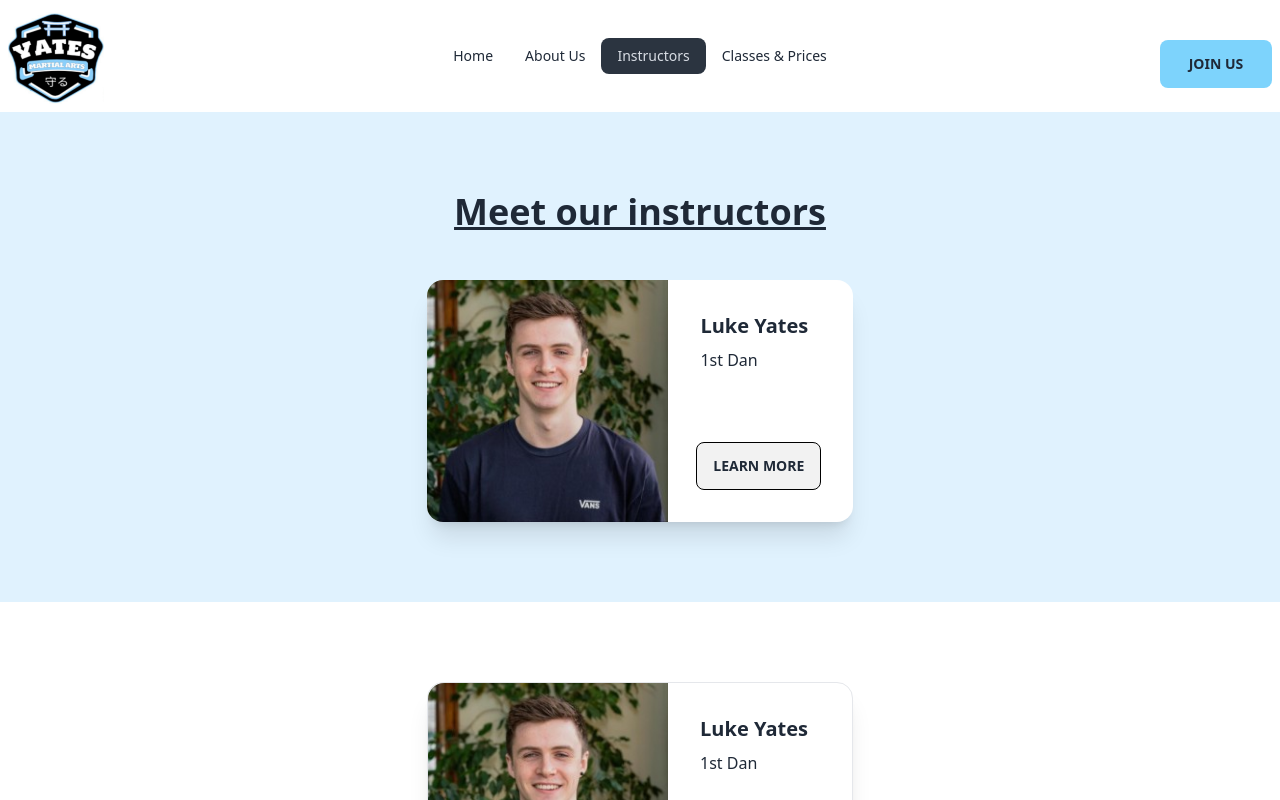
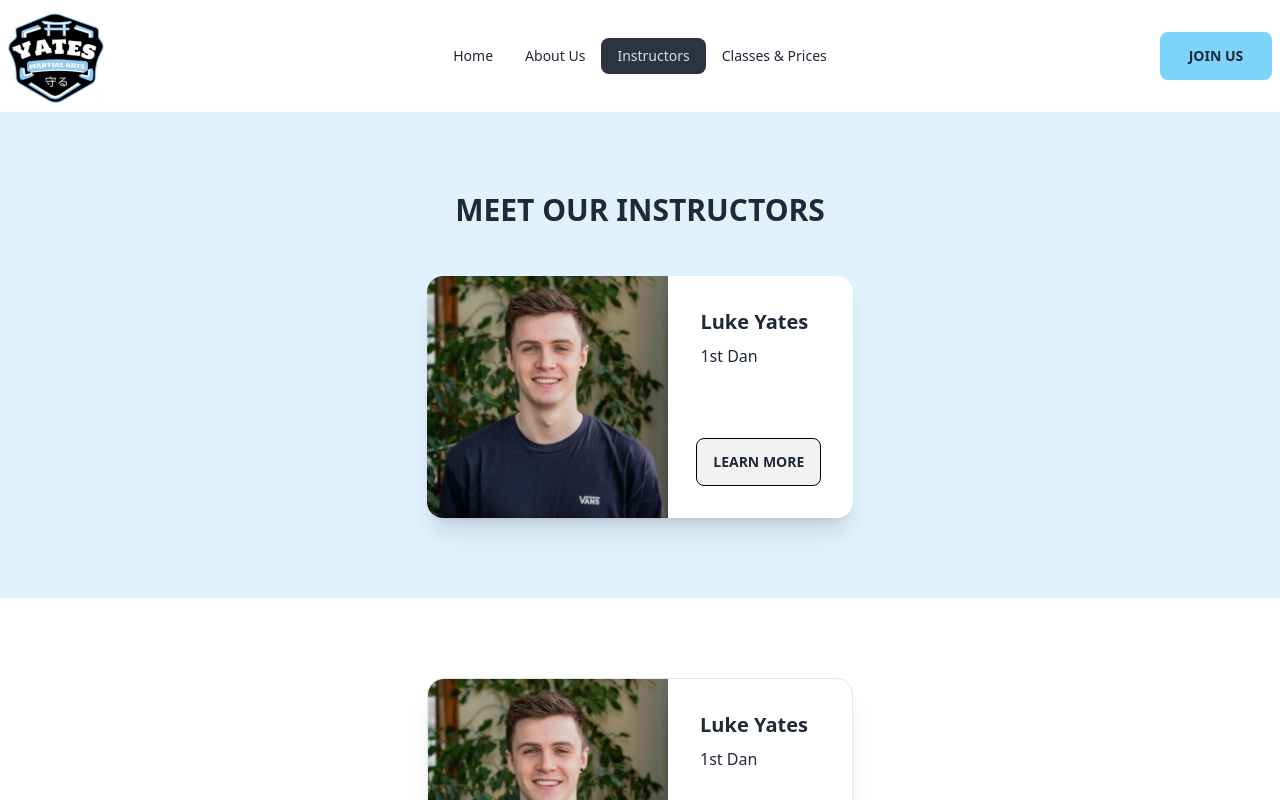
Before and after one commit to brandonscott4/yates-martial-arts, a React (Vite) app in the folder frontend/: page /instructors in a window 1280 px wide. Shown: the top 800 px of the page. Built offline with nearby package versions, Linux system fonts and the light colour scheme.

Commit message:
styling changes and interactive google map

```diff
--- a/frontend/src/components/Navbar.jsx
+++ b/frontend/src/components/Navbar.jsx
@@ -52,7 +52,7 @@ function Navbar() {
         </div>
         <div className="navbar-end">
           <NavLink to="/contact">
-            <button className="btn bg-sky-300 w-28 mt-4 hover:bg-sky-400 border-0">
+            <button className="btn bg-sky-300 w-28 hover:bg-sky-400 border-0">
               Join Us
             </button>
           </NavLink>
--- a/frontend/src/routes/ClassesPrices.jsx
+++ b/frontend/src/routes/ClassesPrices.jsx
@@ -2,12 +2,20 @@ function ClassesPrices() {
   return (
     <>
       <div className=" py-20 w-full bg-sky-100">
-        <h2 className="font-semibold text-3xl mb-12 underline text-center">
-          Dartford Dojo
+        <h2 className="font-semibold text-3xl mb-12 text-center">
+          DARTFORD DOJO
         </h2>
         <div className="flex flex-col justify-center items-center">
           <div className="flex flex-col xl:flex-row gap-10 mx-5 justify-center items-center xl:items-stretch">
-            <img src="/googlemap.PNG" alt="map" className=" w-4/5 xl:w-3/5" />
+            <iframe
+              src="https://www.google.com/maps/embed?pb=!1m18!1m12!1m3!1d19897.144589707365!2d0.20285787910156045!3d51.43716629999999!2m3!1f0!2f0!3f0!3m2!1i1024!2i768!4f13.1!3m3!1m2!1s0x47d8b179192b1f41%3A0x62a33b378f5e61e2!2sMcDonald&#39;s!5e0!3m2!1sen!2suk!4v1693958999655!5m2!1sen!2suk"
+              width="600"
+              height="450"
+              style={{ border: 0 }}
+              allowfullscreen=""
+              loading="lazy"
+              referrerPolicy="no-referrer-when-downgrade"
+            ></iframe>
             <div className="bg-white rounded-2xl w-4/5 xl:w-2/5 shadow-xl flex flex-col items-center justify-center">
               <div className="text-left p-10 text-lg font-medium md:text-xl">
                 <p>Random Sports Centre</p>
--- a/frontend/src/routes/Instructors.jsx
+++ b/frontend/src/routes/Instructors.jsx
@@ -3,9 +3,7 @@ function Instructors() {
     <>
       <div className="flex flex-col items-center">
         <div className=" py-20 w-full flex flex-col justify-center items-center bg-sky-100">
-          <h2 className="text-4xl mb-12 font-semibold underline">
-            Meet our instructors
-          </h2>
+          <h2 className="text-3xl mb-12 font-semibold">MEET OUR INSTRUCTORS</h2>
           <div className="card lg:card-side bg-base-100 shadow-xl lg:w-1/3">
             <figure>
               <img src="/portrait.jpeg" alt="Album" />
```
